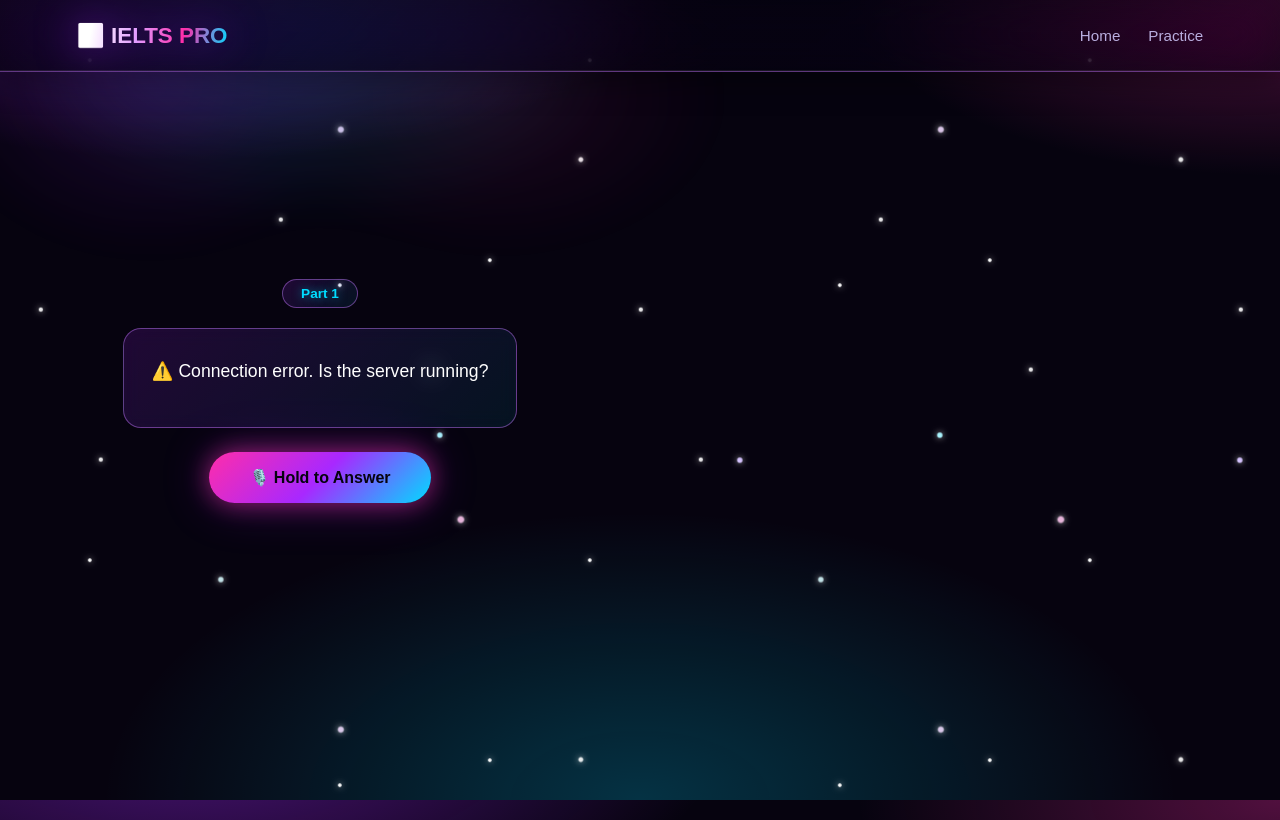
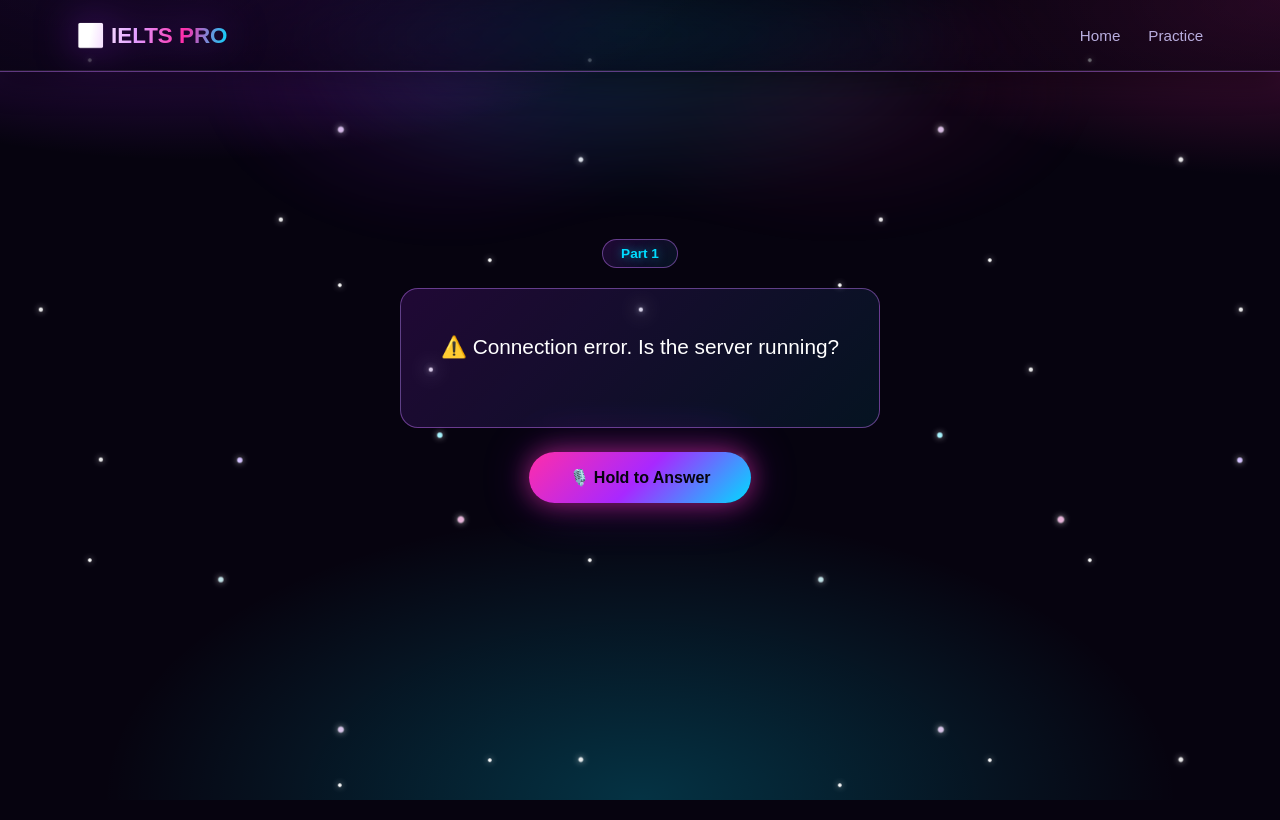
Before and after one commit to abdupattaevnurmuxammad-beep/ielts-pro, a website: page speaking.html in a window 1280 px wide. Both pictures are taken after a click on the button "Start Test". Drawn offline with Linux system fonts and the light colour scheme; no server answers.

Commit message:
Add files via upload

```diff
--- a/speaking-engine.css
+++ b/speaking-engine.css
@@ -3,7 +3,13 @@
    ============================================ */
 
 .speaking-shell{
-  max-width: 640px;
+  max-width: 720px;
+  margin: 0 auto;
+  min-height: 75vh;
+  display: flex;
+  flex-direction: column;
+  align-items: center;
+  justify-content: center;
 }
 
 .part-badge{
@@ -23,17 +29,18 @@
   background: var(--card-bg);
   border: 1px solid var(--card-border);
   border-radius: var(--radius);
-  padding: 28px;
+  padding: 40px;
   margin-bottom: 24px;
   backdrop-filter: blur(10px);
-  min-height: 100px;
+  min-height: 140px;
   text-align: left;
+  width: 100%;
 }
 
 .examiner-box p{
   color: var(--text-main);
-  font-size: 1.1rem;
-  line-height: 1.6;
+  font-size: 1.3rem;
+  line-height: 1.7;
   margin: 0;
 }
 
@@ -103,11 +110,4 @@
 
 .feedback-row strong{
   color: var(--cyan);
-}.speaking-shell {
-  display: flex;
-  flex-direction: column;
-  align-items: center;
-  justify-content: center;
-  min-height: 80vh;
-  text-align: center;
 }
```
